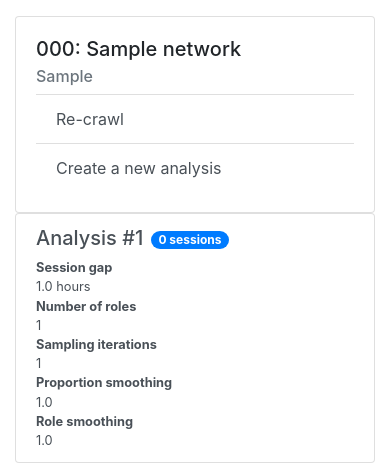
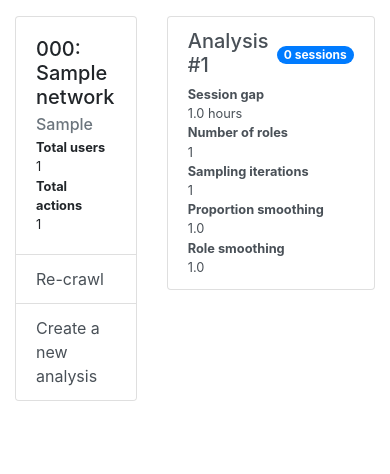
Before and after one commit to skystrife/piazza-roles, a Flask app: template web/roles/templates/class.html in a window 390 px wide. Shown: the part 56-530 px from the top of the page. Run offline with Flask 2, Linux system fonts and the light colour scheme; tables that the repository leaves empty hold one stand-in row (values such as "Sample post"); the template is opened without the code that fills it: values that come from a table or form of the project are taken from there, most other values are stand-ins (such as "Sample title", 1, 10 or a date in 2020); data that the repository does not hold is empty; parts of the project's set-up code (start-up, migrations or seed data) failed here and were passed over; some libraries are stand-ins or nearby versions.

Commit message:
Add crawl statistics to class page.

```diff
--- a/web/roles/templates/class.html
+++ b/web/roles/templates/class.html
@@ -7,19 +7,27 @@
         <div class="card">
             <div class="card-body">
                 <h5 class="card-title">{{ network.number }}: {{ network.name }}</h5>
-                <h6 class="card-subtitle mb-2 text-muted">{{ network.term }}</h6>
+                <h6 class="card-subtitle text-muted">{{ network.term }}</h6>
+                {% if network.crawl.finished %}
+                <dl class="small row mb-0 mt-1">
+                    <dt class="col-sm-3 m-0">Total users</dt>
+                    <dd class="col-sm-9 m-0">{{ network.crawl.total_users() }}</dd>
+                    <dt class="col-sm-3 m-0">Total actions</dt>
+                    <dd class="col-sm-9 m-0">{{ network.crawl.actions | count }}</dd>
+                </dl>
+                {% endif %}
+            </div>
             <div class="list-group list-group-flush">
                 {% if not network.crawl %}
                 <a href="{{ url_for('.crawl_class', network_id=network.id) }}" class="list-group-item list-group-item-action">Start a crawl</a>
-                    <a href="{{ url_for('.new_analysis', network_id=network.id) }}" class="list-group-item list-group-item-action disabled">Create a new analysis</a>
+                <a href="#" class="list-group-item list-group-item-action disabled">Create a new analysis</a>
                 {% elif not network.crawl.finished %}
                 <a href="{{ url_for('.crawl_class', network_id=network.id) }}" class="list-group-item list-group-item-action">View crawl <span class="badge badge-light">{{ network.crawl.progress() | round(1) }}%</span></a>
-                    <a href="{{ url_for('.new_analysis', network_id=network.id) }}" class="list-group-item list-group-item-action disabled">Create a new analysis</a>
+                <a href="#" class="list-group-item list-group-item-action disabled">Create a new analysis</a>
                 {% else %}
                 <a href="{{ url_for('.crawl_class', network_id=network.id) }}" class="list-group-item list-group-item-action">Re-crawl</a>
                 <a href="{{ url_for('.new_analysis', network_id=network.id) }}" class="list-group-item list-group-item-action">Create a new analysis</a>
                 {% endif %}
-                </div>
             </div>
         </div>
     </div>
```
Lines whose indentation alone changed are shown as unchanged.
